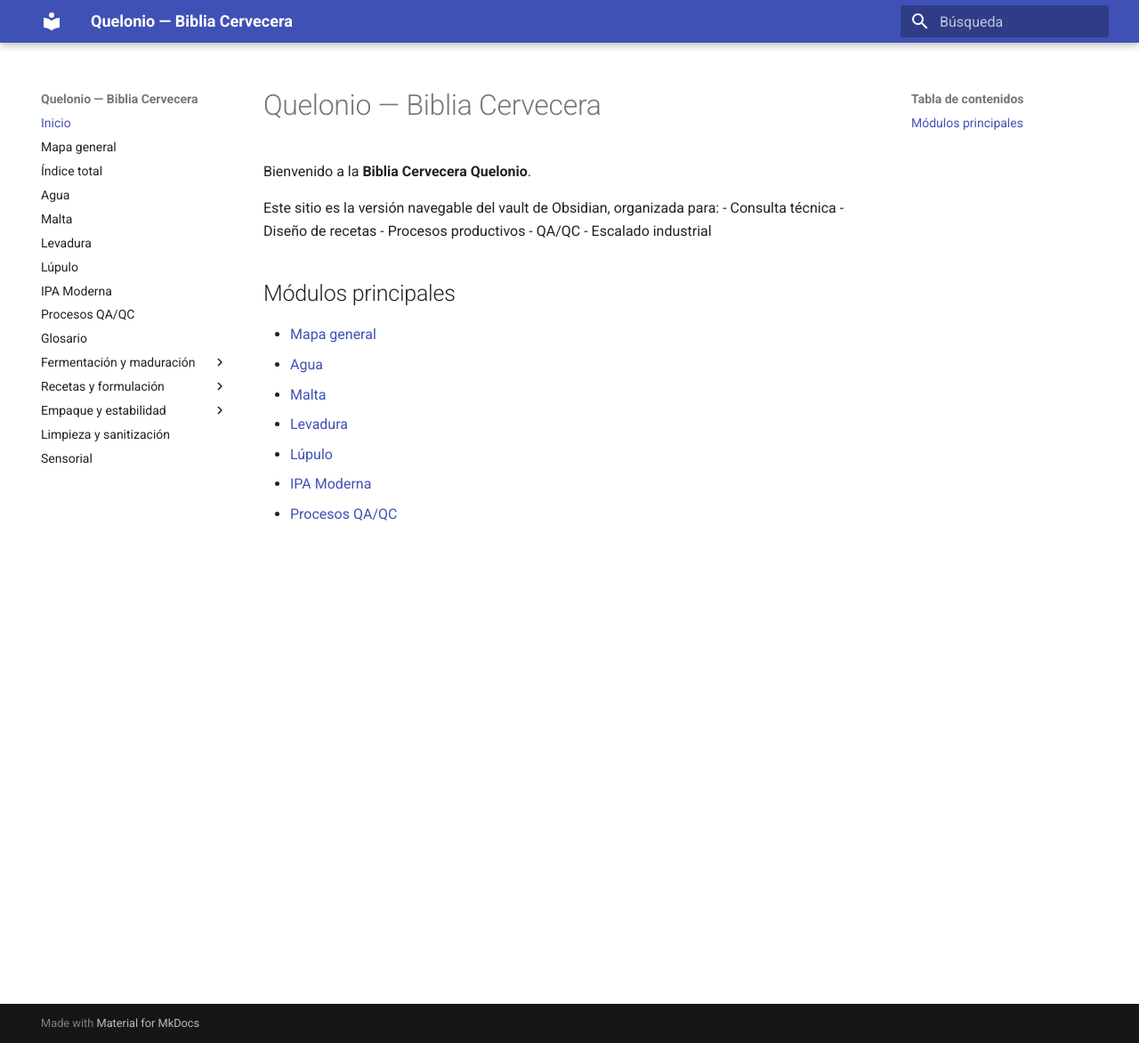
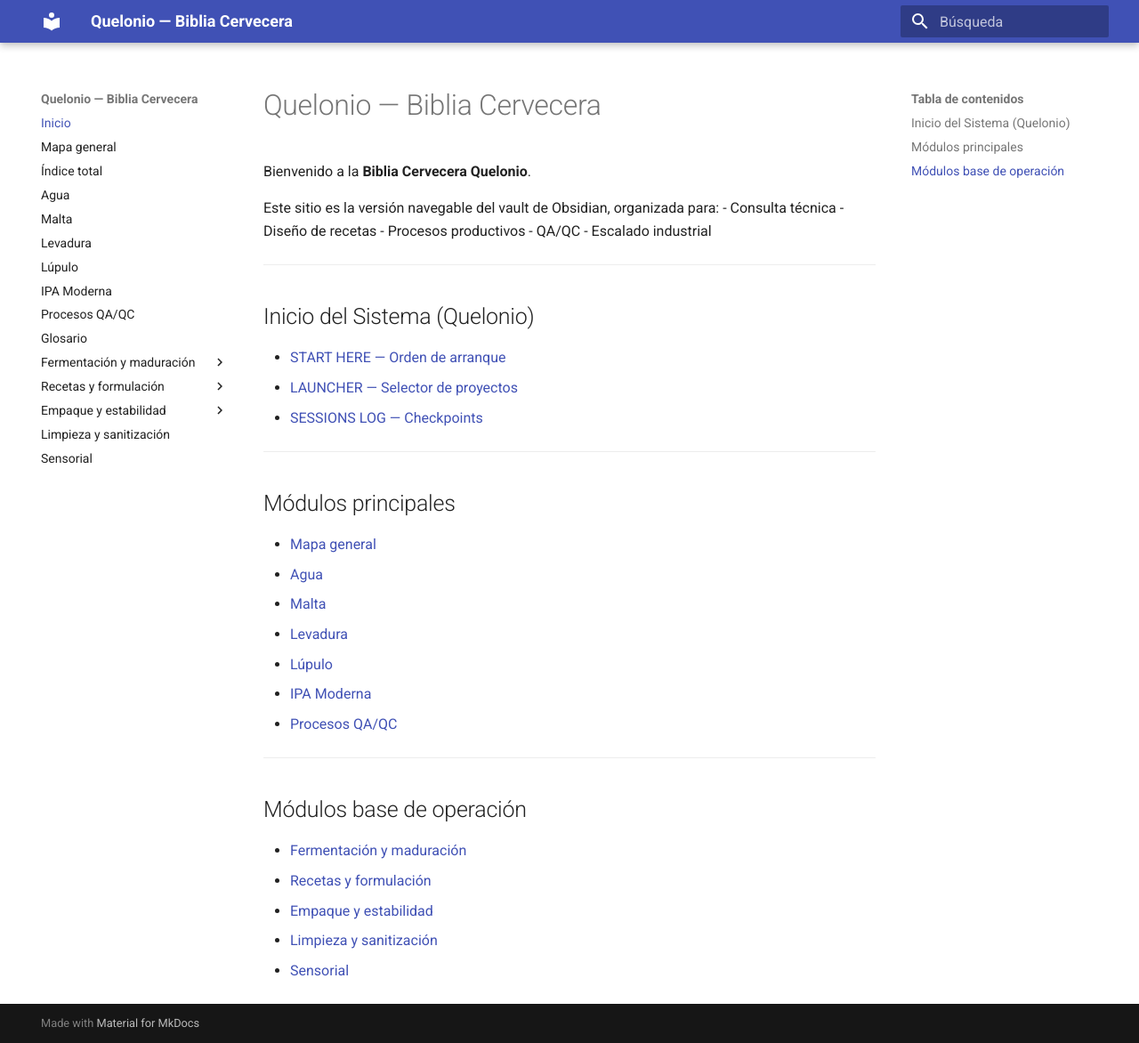
Before and after one commit to zumajuano-byte/quelonio-pages, an MkDocs documentation site: the page built from docs/index.md, in a window 1280 px wide and 1172 px high. Shown: the whole window at 89% size. Built offline with MkDocs 1.6.1 and Material for MkDocs 9.7.7, drawn with Linux system fonts in a browser that asks for light colours.

Commit message:
docs: mostrar OS en homepage (index)

```diff
--- a/docs/index.md
+++ b/docs/index.md
@@ -9,6 +9,16 @@ Este sitio es la versión navegable del vault de Obsidian, organizada para:
 - QA/QC
 - Escalado industrial
 
+---
+
+## Inicio del Sistema (Quelonio)
+
+- [START HERE — Orden de arranque](99_Indice_y_Mapas/START_HERE.md)
+- [LAUNCHER — Selector de proyectos](99_Indice_y_Mapas/LAUNCHER.md)
+- [SESSIONS LOG — Checkpoints](99_Indice_y_Mapas/SESSIONS_LOG.md)
+
+---
+
 ## Módulos principales
 
 - [Mapa general](99_Indice_y_Mapas/Mapa_General_Quelonio.md)
@@ -18,3 +28,13 @@ Este sitio es la versión navegable del vault de Obsidian, organizada para:
 - [Lúpulo](04_Lupulo/04_Lupulo.md)
 - [IPA Moderna](05_Sistemas_IPA_Moderna/05_Sistemas_IPA_Moderna.md)
 - [Procesos QA/QC](06_Procesos_QA_QC/06_Procesos_QA_QC.md)
+
+---
+
+## Módulos base de operación
+
+- [Fermentación y maduración](07_Fermentacion_Maduracion/07_Fermentacion_Maduracion.md)
+- [Recetas y formulación](08_Recetas_Formulacion/08_Recetas_Formulacion.md)
+- [Empaque y estabilidad](09_Empaque_Estabilidad/09_Empaque_Estabilidad.md)
+- [Limpieza y sanitización](10_Limpieza_Sanitizacion/10_Limpieza_Sanitizacion.md)
+- [Sensorial](11_Sensorial/11_Sensorial.md)
```
